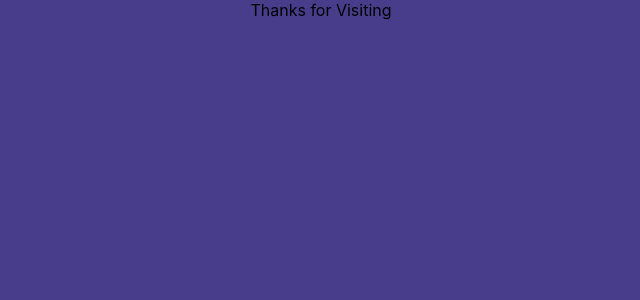
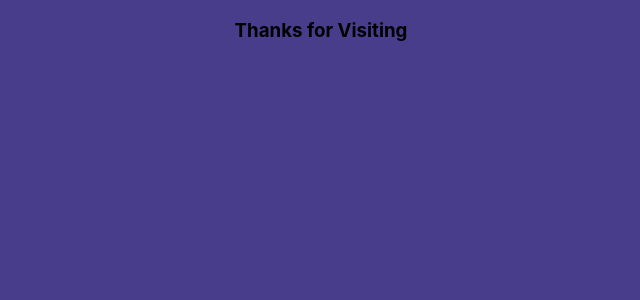
Before and after one commit to krissingl/kristaSingleton, a React (Create React App) app in the folder website/: page / in a window 1280 px wide. Shown: the top 300 px of the page, without its empty margins (319-959 px from the left). Built offline with nearby package versions, Linux system fonts and the light colour scheme.

Commit message:
Changed tiny bit of verbiage on App component

```diff
--- a/website/src/App.js
+++ b/website/src/App.js
@@ -3,7 +3,9 @@ import './App.css';
 function App() {
   return (
     <div className="App">
-      Thanks for Visiting
+      <h3>
+        Thanks for Visiting
+      </h3>
     </div>
   );
 }
```
